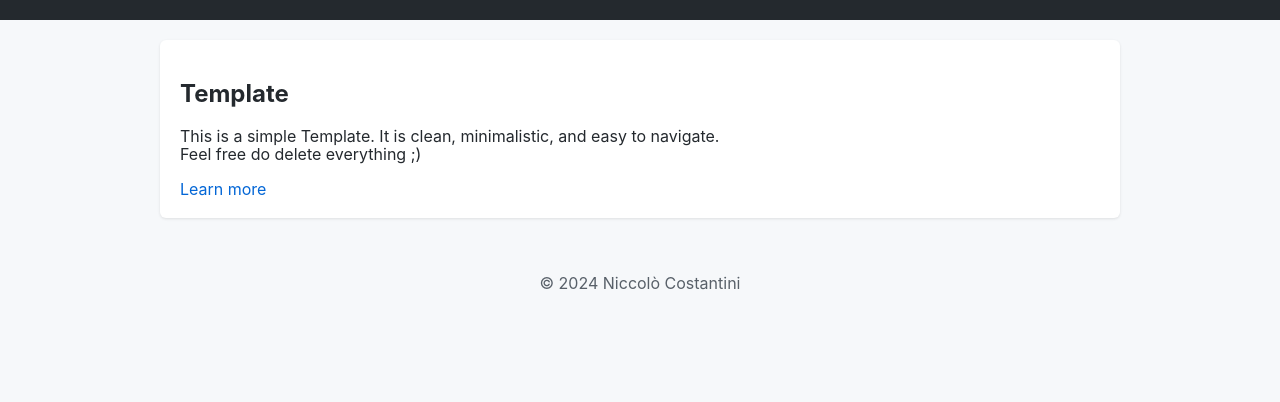
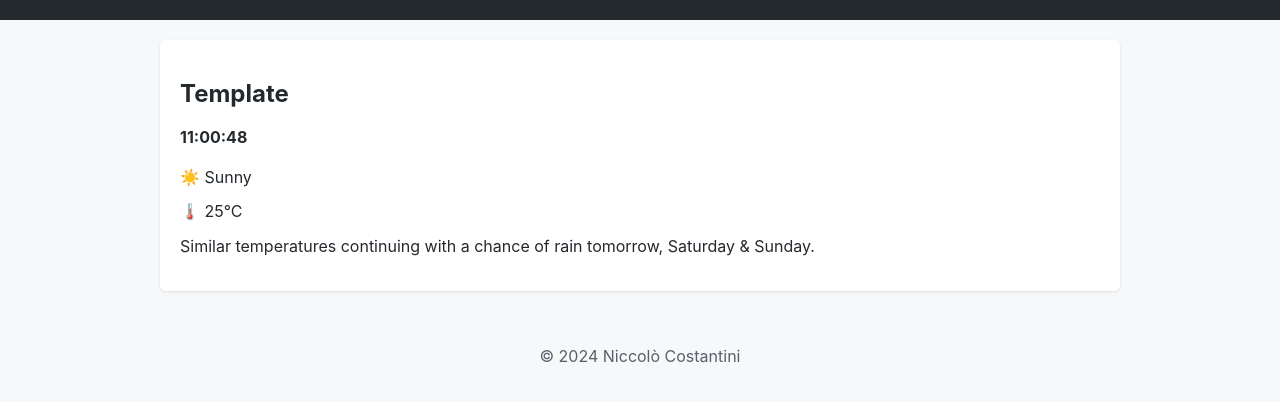
Before and after one commit to niccostantini/odin-weater-forecast, a website built with webpack: page src/template.html in a window 1280 px wide. Shown: the part 100-502 px from the top of the page. Built offline with nearby package versions, Linux system fonts and the light colour scheme; no server answers.

Commit message:
Create card template

```diff
--- a/src/template.html
+++ b/src/template.html
@@ -12,10 +12,11 @@
     </div>
     <div class="container hide">
         <div class="content">
-            <h2>Template</h2>
-            <p>This is a simple Template. It is clean, minimalistic, and easy to navigate. <br>
-            Feel free do delete everything ;)</p>
-            <a href="https://github.com/niccostantini">Learn more</a>
+            <h2 class="location">Template</h2>
+            <h4 class="date">11:00:48</h4>
+            <p class="weather"><span class="icon">☀️</span> Sunny</p>
+            <p class="temperature"><span class="thermometer">🌡️</span> 25°C</p>
+            <p class="description">Similar temperatures continuing with a chance of rain tomorrow, Saturday & Sunday.</p>
         </div>
     </div>
     <div class="footer">
```
